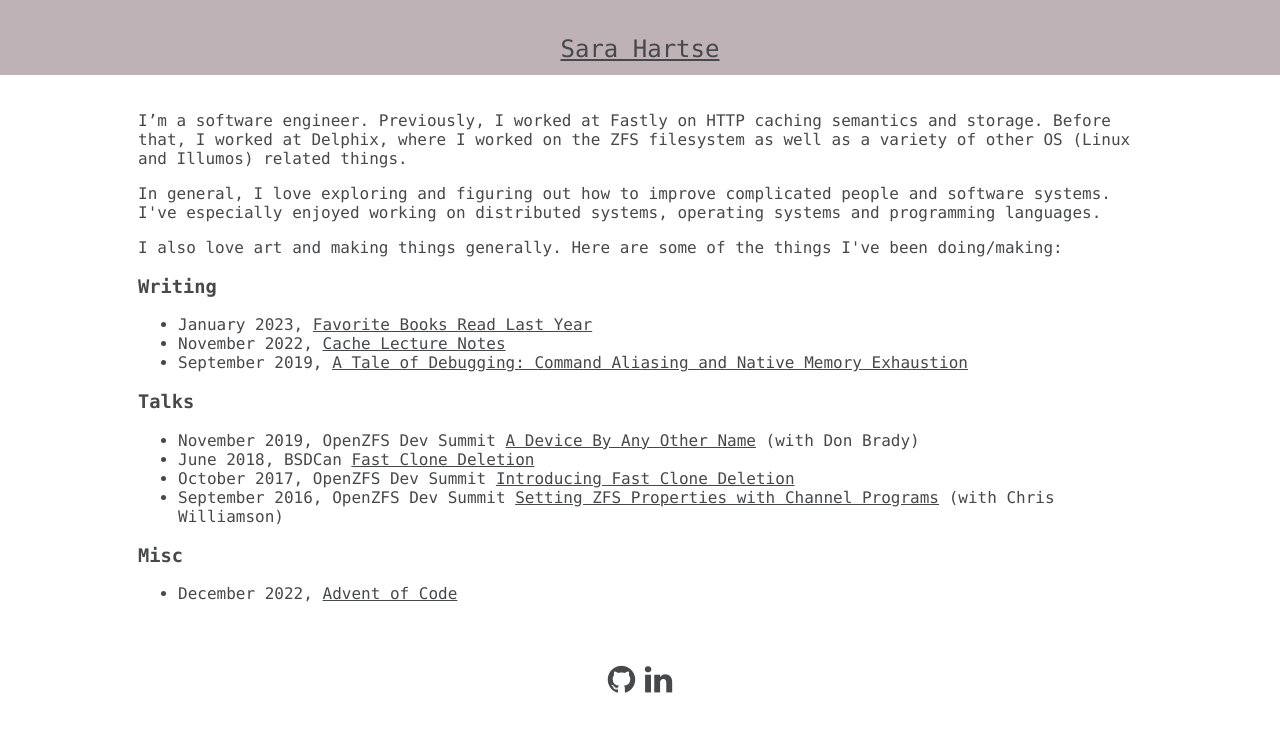
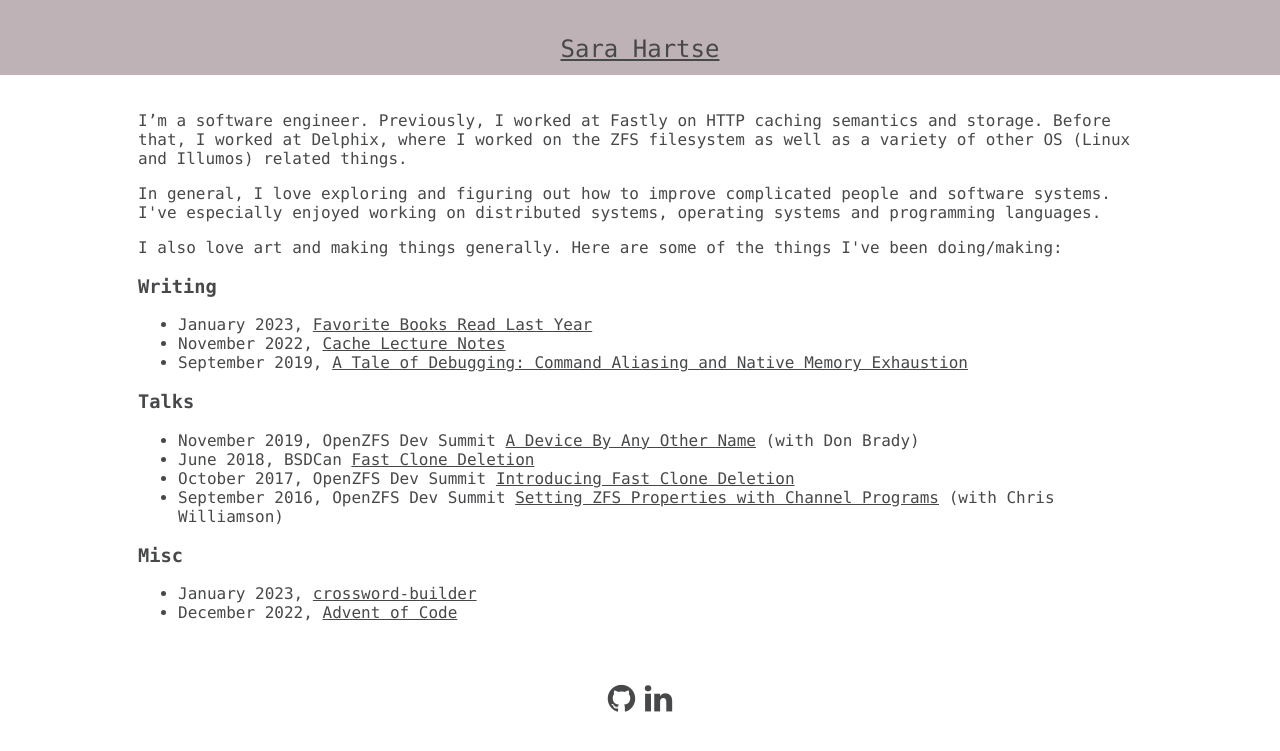
Before and after one commit to shartse/shartse.github.io, a Jekyll site: the page built from index.html, in a window 1280 px wide. Shown: the top 751 px of the page. Built offline with Jekyll 4.4.1, drawn with Linux system fonts in a browser that asks for light colours.

Commit message:
Add crossword-builder link

```diff
--- a/index.html
+++ b/index.html
@@ -34,6 +34,7 @@ Here are some of the things I've been doing/making:
 
 <h3> Misc </h3>
 <ul>
+        <li>January 2023, <a href="https://github.com/shartse/crossword-builder">crossword-builder</a></li>
         <li>December 2022, <a href="https://github.com/shartse/advent-of-code-22">Advent of Code</a></li>
 </ul>
 </p>
```
